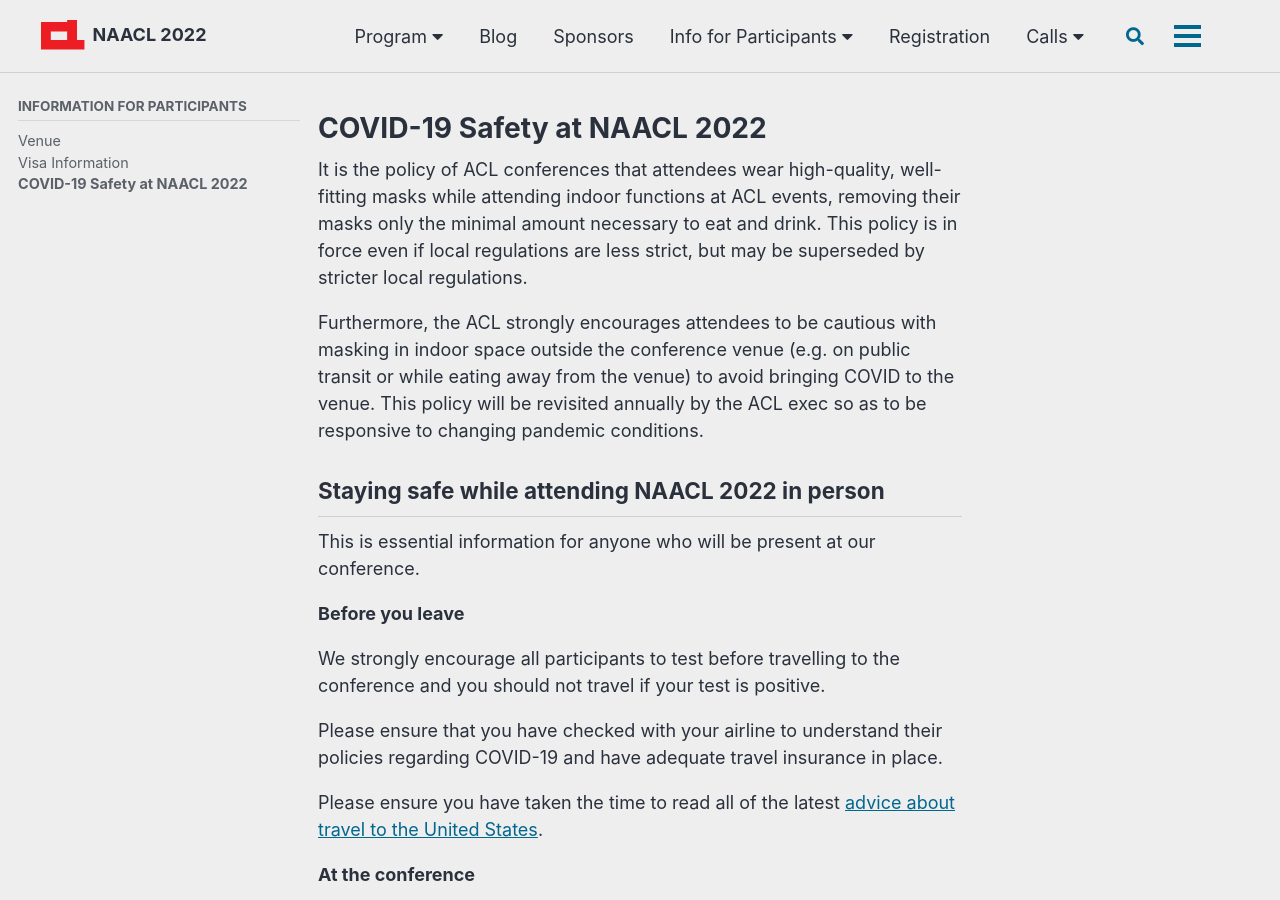
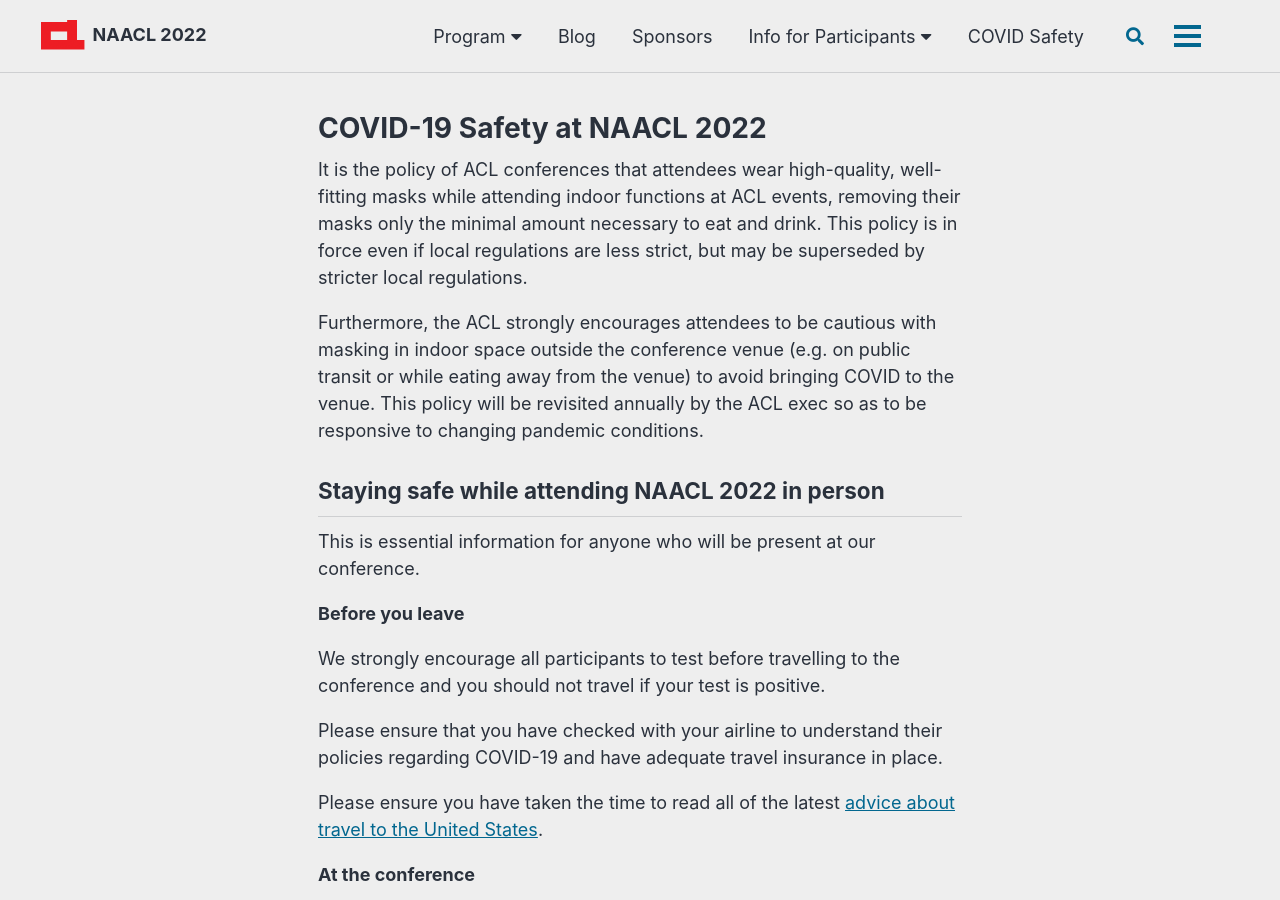
Before and after one commit to naacl-org/naacl-2022-website, a Jekyll site: the page built from _pages/covid-19-safety.md, in a window 1280 px wide and 900 px high. Built offline with Jekyll 4.4.1, drawn with Linux system fonts in a browser that asks for light colours; cached includes are drawn as plain includes; comment, search, counter and statistics services are not loaded.

Commit message:
Moved COVID safety up

```diff
--- a/_pages/covid-19-safety.md
+++ b/_pages/covid-19-safety.md
@@ -2,8 +2,6 @@
 title: COVID-19 Safety at NAACL 2022
 layout: single
 permalink: /covid-19-safety/
-sidebar:
-    nav: "participants"
 ---
 
 It is the policy of ACL conferences that attendees wear high-quality, well-fitting masks while attending indoor functions at ACL events, removing their masks only the minimal amount necessary to eat and drink.
```
Also changed, not shown: _data/navigation.yml (+5 -2 lines).
